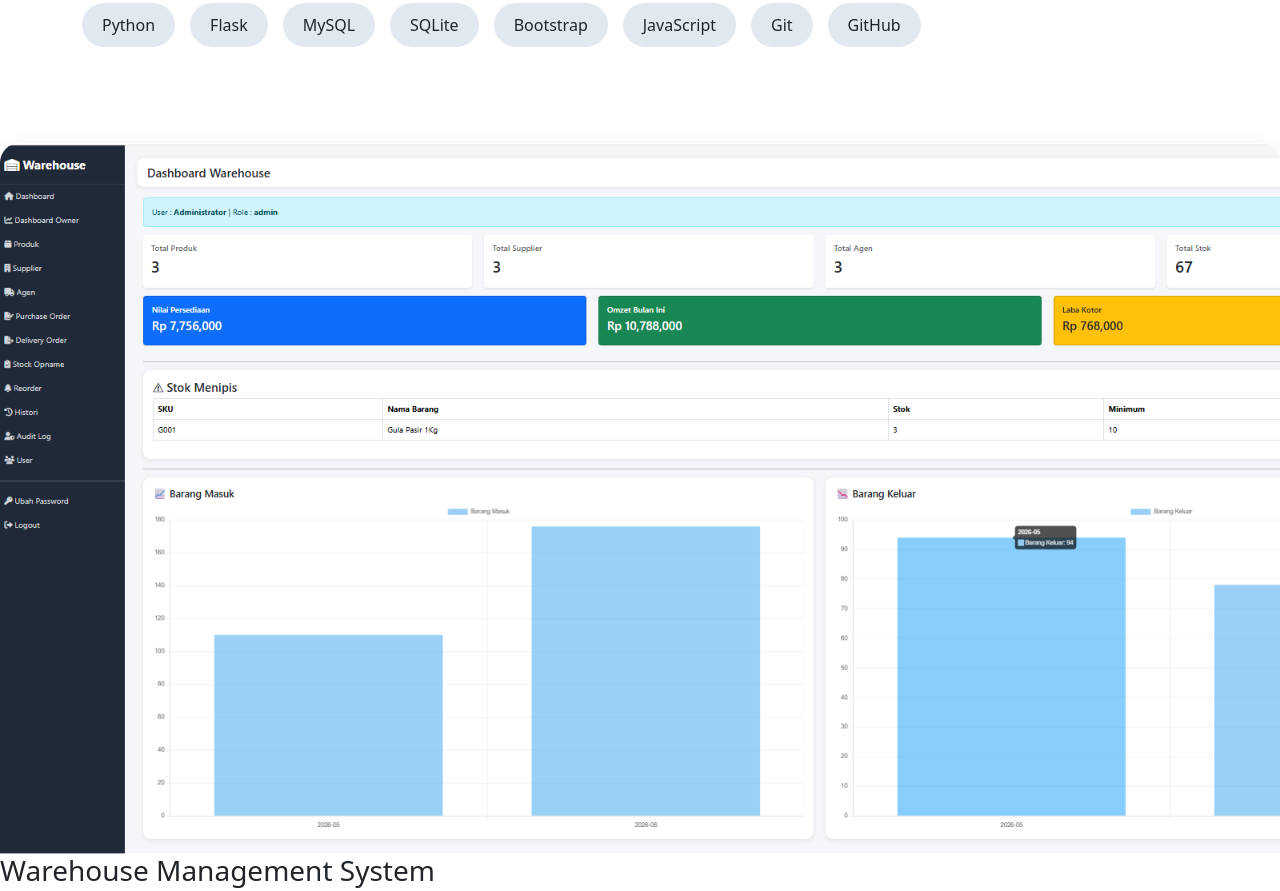
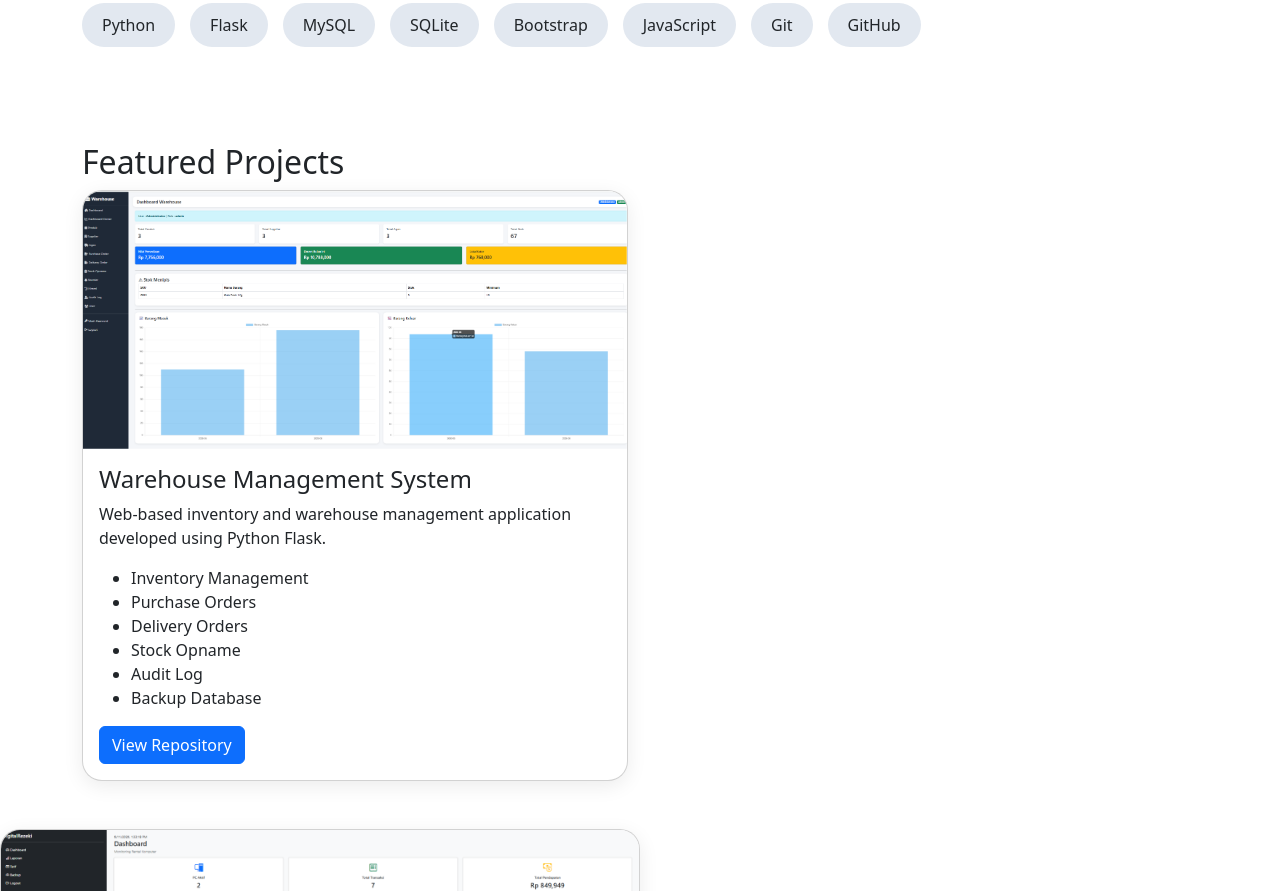
Before and after one commit to danusetiawan14/portfolio-website, a plain HTML site: page index.html in a window 1280 px wide. Shown: the part 941-1832 px from the top of the page. Drawn offline with nearby package versions, Linux system fonts and the light colour scheme.

Commit message:
Update index.html

```diff
--- a/index.html
+++ b/index.html
@@ -155,15 +155,22 @@ Tech Stack
 
 <section id="projects" class="py-5">
 
-<div class="project-card">
+<div class="container">
 
-<img src="img/warehouse-dashboard.png">
+<h2 class="section-title">Featured Projects</h2>
 
-<div class="project-content">
+<div class="row">
 
-<h3>
-Warehouse Management System
-</h3>
+<div class="col-md-6">
+
+<div class="card project-card">
+
+<img src="img/warehouse-dashboard.png"
+class="card-img-top">
+
+<div class="card-body">
+
+<h4>Warehouse Management System</h4>
 
 <p>
 Web-based inventory and warehouse
@@ -172,31 +179,26 @@ using Python Flask.
 </p>
 
 <ul>
-
 <li>Inventory Management</li>
-
 <li>Purchase Orders</li>
-
 <li>Delivery Orders</li>
-
 <li>Stock Opname</li>
-
 <li>Audit Log</li>
-
 <li>Backup Database</li>
-
 </ul>
 
 <a href="https://github.com/danusetiawan14/warehouse-management-system"
 class="btn btn-primary">
-
 View Repository
-
 </a>
 
 </div>
 
 </div>
+
+</div>
+
+</section>
 
 <!-- Rental -->
 
```
